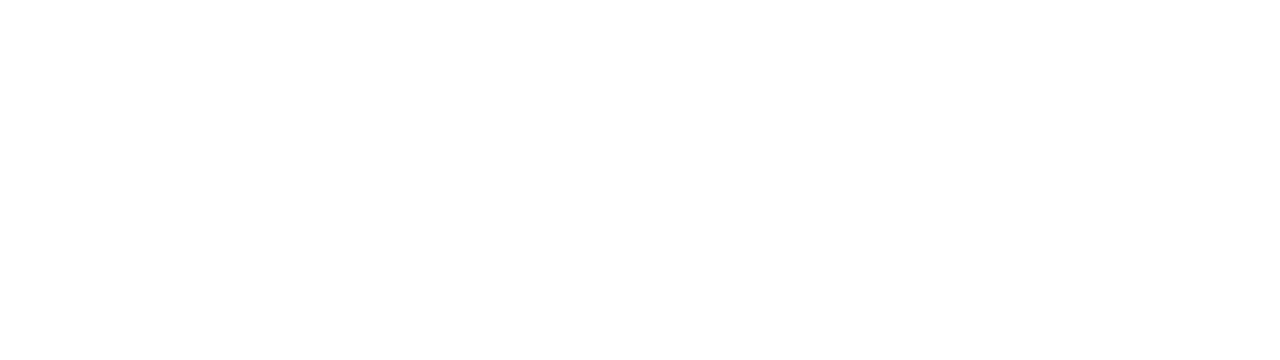
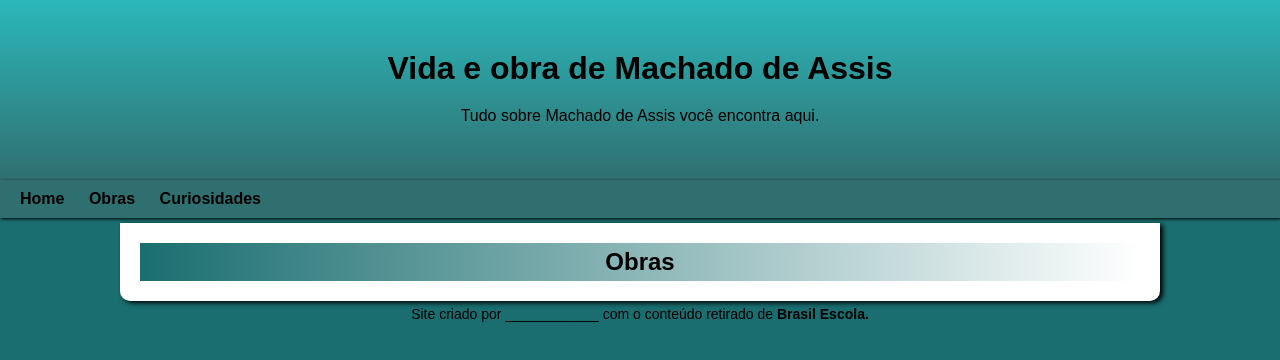
Before and after one commit to Alexandre523/Machado, a plain HTML site: page obras.html in a window 1280 px wide. Drawn offline with Linux system fonts and the light colour scheme.

Commit message:
atualização

```diff
--- a/curiosidades.html
+++ b/curiosidades.html
@@ -0,0 +1,52 @@
+
+<html lang="pt-br">
+
+
+<head>
+    <meta charset="UTF-8">
+    <meta name="viewport" content="width=device-width, initial-scale=1.0">
+    <title>Machado de Assis</title>
+    <link rel="stylesheet" href="style.css">
+
+
+</head>
+
+
+<body>
+
+
+    <header>
+        <h1>Vida e obra de Machado de Assis</h1>
+
+
+        <p>Tudo sobre Machado de Assis você encontra aqui.</p>
+    </header>
+
+
+
+
+    <nav>
+        <a href="index.html">Home</a>
+        <a href="obra.html">Obras</a>
+        <a href="curiosidades.html">Curiosidades</a>
+    </nav>
+
+
+    <main><!--conteúdo principal-->
+
+
+        <article>
+
+
+            <h2>Curiosidades</h2>
+
+
+
+    </main>
+    <footer>
+        <p>Site criado por ____________ com o conteúdo retirado de <a href="https://brasilescola.uol.com.br/biografia/machado-de-assis.htm" target="_blank">Brasil Escola.</a></p>
+    </footer>
+</body>
+
+
+</html>
--- a/obras.html
+++ b/obras.html
@@ -0,0 +1,52 @@
+
+<html lang="pt-br">
+
+
+<head>
+    <meta charset="UTF-8">
+    <meta name="viewport" content="width=device-width, initial-scale=1.0">
+    <title>Machado de Assis</title>
+    <link rel="stylesheet" href="style.css">
+
+
+</head>
+
+
+<body>
+
+
+    <header>
+        <h1>Vida e obra de Machado de Assis</h1>
+
+
+        <p>Tudo sobre Machado de Assis você encontra aqui.</p>
+    </header>
+
+
+
+
+    <nav>
+        <a href="index.html">Home</a>
+        <a href="obra.html">Obras</a>
+        <a href="curiosidades.html">Curiosidades</a>
+    </nav>
+
+
+    <main><!--conteúdo principal-->
+
+
+        <article>
+
+
+            <h2>Obras</h2>
+
+
+
+    </main>
+    <footer>
+        <p>Site criado por ____________ com o conteúdo retirado de <a href="https://brasilescola.uol.com.br/biografia/machado-de-assis.htm" target="_blank">Brasil Escola.</a></p>
+    </footer>
+</body>
+
+
+</html>
```
Also changed, not shown: index.html (+1 -1 lines).
